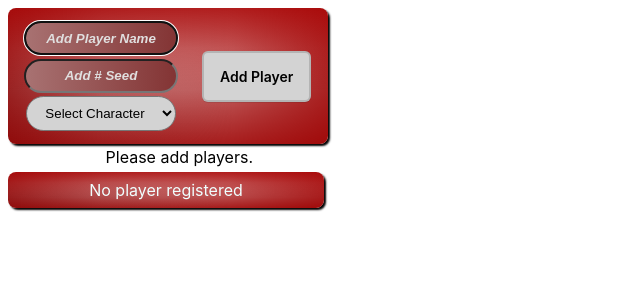
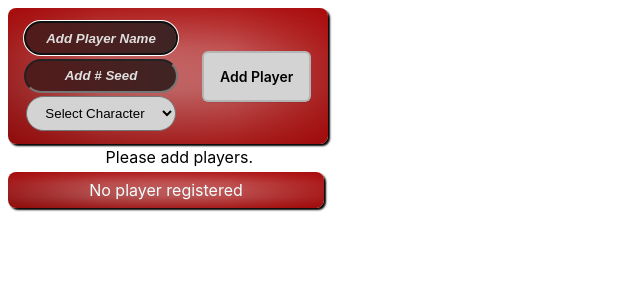
Before and after one commit to stephanecaron/milka.gg, a React (Create React App) app: page / in a window 1280 px wide. Shown: the top 300 px of the page, without its empty margins (0-640 px from the left). Built offline with nearby package versions, Linux system fonts and the light colour scheme.

Commit message:
styling inputbox and adding number req on seed

```diff
--- a/src/PlayerNameEntry.js
+++ b/src/PlayerNameEntry.js
@@ -1,72 +1,95 @@
-import React from 'react'
-import { useRef } from 'react';
+import React from "react";
+import { useRef } from "react";
 
 const PlayerNameEntry = ({
-    playerNameValue, setPlayerNameValue, handleSubmit,
-     playerCharacterValue, setPlayerCharacterValue,
-     playerSeedValue, setPlayerSeedValue
+  playerNameValue,
+  setPlayerNameValue,
+  handleSubmit,
+  playerCharacterValue,
+  setPlayerCharacterValue,
+  playerSeedValue,
+  setPlayerSeedValue,
 }) => {
-const inputRef= useRef();
+  const inputRef = useRef();
+
+  const validateSeed = (seed) => {
+    const seedNum = Number(seed);
+    if (isNaN(seedNum)) {
+      alert("Player seed must be a number between 1 and 100.");
+      return "";
+    }
+    if (seedNum < 1 || seedNum > 100) {
+      alert("Player seed must be a number between 1 and 100.");
+      return "";
+    }
+    return seedNum;
+  };
 
   return (
-
-
-
-  <form className='AddForm' onSubmit={handleSubmit}>
-
-    <div><div>{/* <label className="QuestionText" htmlFor='PlayerName'>Player Name: </label> */}
+    <form className="AddForm" onSubmit={handleSubmit}>
+      <div>
+        <div>
+          {/* <label className="QuestionText" htmlFor='PlayerName'>Player Name: </label> */}
           <input
             className="inputBox"
             autoFocus
             ref={inputRef}
-            id='addPlayer'
-            type='text'
+            id="addPlayer"
+            type="text"
             required
-            placeholder='Add Player Name'
+            placeholder="Add Player Name"
             value={playerNameValue}
             onChange={(e) => {
               setPlayerNameValue(e.target.value);
-                }
-            }
+            }}
+          />
+        </div>
 
-        /></div>
-
-<div> {/* <label className="QuestionText"  htmlFor='PlayerSeed'> Player Seed: </label> */}
+        <div>
+          {/* <label className="QuestionText"  htmlFor='PlayerSeed'> Player Seed: </label> */}
           <input
             className="inputBox"
-                type='text'
+            type="text"
             required
-                placeholder='Add # Seed'
+            placeholder="Add # Seed"
             value={playerSeedValue}
             onChange={(e) => {
-                    setPlayerSeedValue(e.target.value);
+              const validatedSeed = validateSeed(e.target.value);
+              setPlayerSeedValue(validatedSeed);
+            }}
+          />
+        </div>
 
-                }}/></div>
-
-        <div>{/* <label className="QuestionText" htmlFor='PlayerCharacter'>Character: </label> */}
-        <select className="DropDown"
-        name="character" id="character"
-        value={ playerCharacterValue  }
+        <div>
+          {/* <label className="QuestionText" htmlFor='PlayerCharacter'>Character: </label> */}
+          <select
+            className="DropDown"
+            name="character"
+            id="character"
+            value={playerCharacterValue}
             onChange={(e) => {
               setPlayerCharacterValue(e.target.value);
-            }
-            }   >
+            }}
+          >
             <option value="">Select Character</option>
             <option value="axl">Axl Low</option>
             <option value="ky">Ky Kiske</option>
             <option value="johnny">Johnny Sfondi</option>
             <option value="elphelt">Elphelt</option>
-        </select></div>
-
+          </select>
+        </div>
       </div>
 
-        <button className="SubmitButton"
-           type='submit'
+      <button
+        className="SubmitButton"
+        type="submit"
         onClick={() => inputRef.current.focus()}
-        > Add Player</button>
+      >
+        {" "}
+        Add Player
+      </button>
     </form>
+  );
+};
 
-  )
-}
-
-export default PlayerNameEntry
+export default PlayerNameEntry;
--- a/src/index.css
+++ b/src/index.css
@@ -133,9 +133,9 @@ min-height: 100vh;
   }
 
 .item {
-  max-width: 300px;
+  max-width: 304px;
   display: flex;
-  width: 90%;
+
   justify-content: space-between;
   align-items: center;
   scrollbar-width: none;
@@ -180,7 +180,7 @@ width: 150px;
 height: 30px;
 margin: 0.1rem 0rem 0.1rem 1rem;
 color: white;
-background: linear-gradient(to right, #a87272, #833434);
+background: linear-gradient(to right, #531b1b, #3f2424);
 border-radius: 2rem;
 text-align: center;
 }
```
Lines whose indentation alone changed are shown as unchanged.
